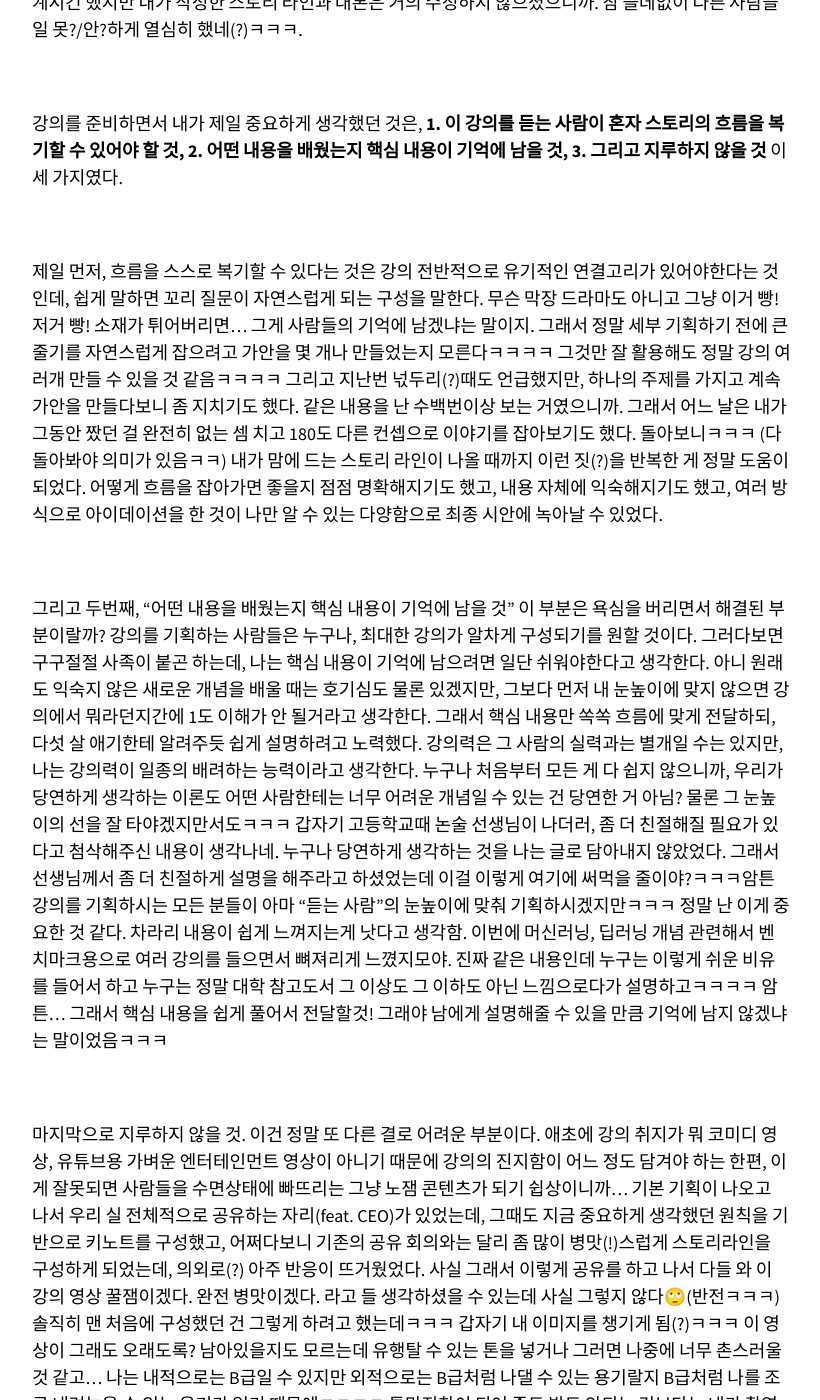
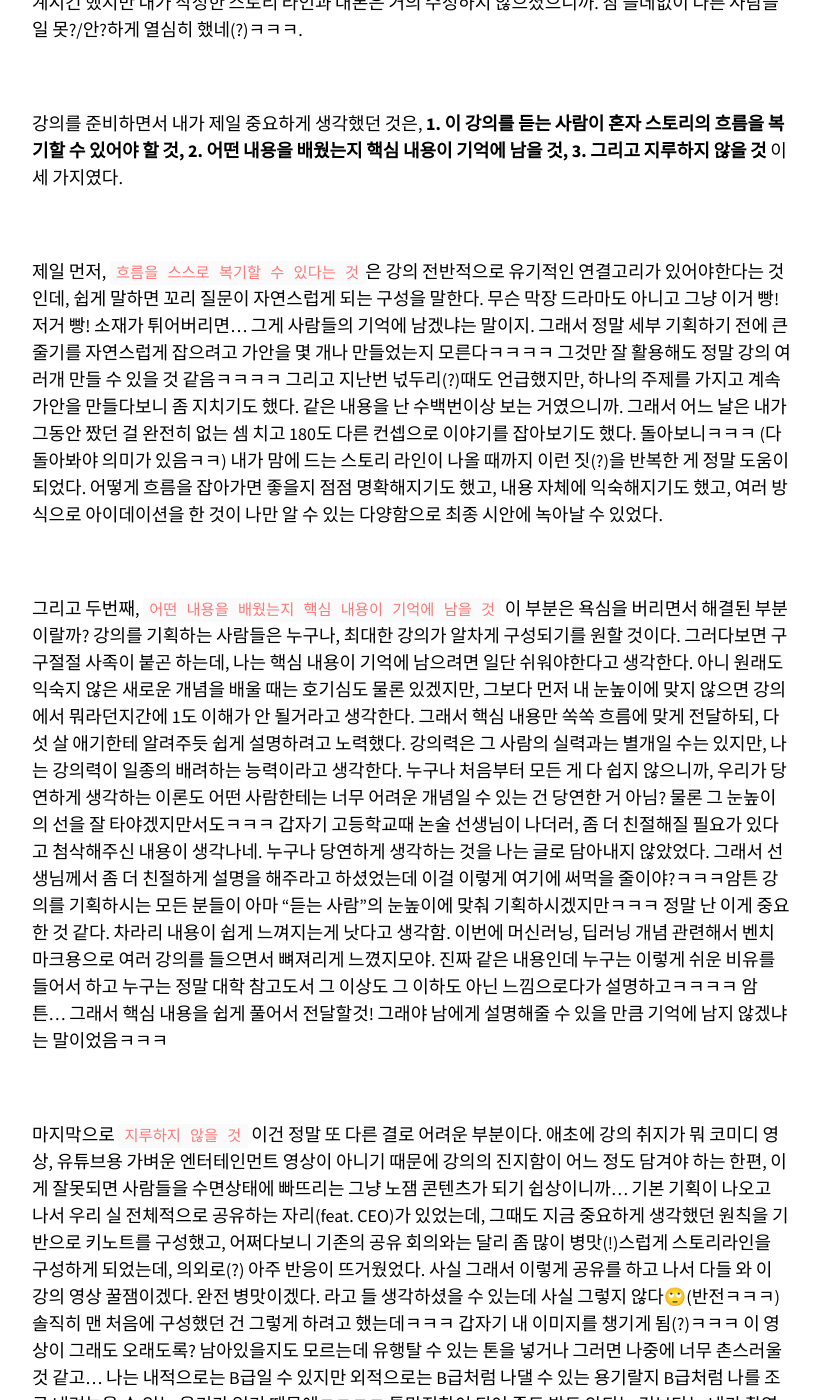
Before and after one commit to ssammykim/ssammykim.github.io, a Jekyll site: the page built from _posts/2020-07-29-how-was-your-July.md, in a window 1280 px wide and 1400 px high, scrolled down 1565 px. Shown: the whole window, without its empty margins (343-1163 px from the left). Built offline with Jekyll 4.4.1, drawn with Linux system fonts in a browser that asks for light colours; nearby versions of some CDN libraries; some web fonts are replaced; comment, search, counter and statistics services are not loaded; some of the changed text lies outside the part shown.

Commit message:
Update 2020-07-29-how-was-your-July.md

```diff
--- a/_posts/2020-07-29-how-was-your-July.md
+++ b/_posts/2020-07-29-how-was-your-July.md
@@ -36,15 +36,15 @@
 
 <br>
 
-제일 먼저, 흐름을 스스로 복기할 수 있다는 것은 강의 전반적으로 유기적인 연결고리가 있어야한다는 것인데, 쉽게 말하면 꼬리 질문이 자연스럽게 되는 구성을 말한다. 무슨 막장 드라마도 아니고 그냥 이거 빵! 저거 빵! 소재가 튀어버리면… 그게 사람들의 기억에 남겠냐는 말이지. 그래서 정말 세부 기획하기 전에 큰 줄기를 자연스럽게 잡으려고 가안을 몇 개나 만들었는지 모른다ㅋㅋㅋㅋ 그것만 잘 활용해도 정말 강의 여러개 만들 수 있을 것 같음ㅋㅋㅋㅋ 그리고 지난번 넋두리(?)때도 언급했지만, 하나의 주제를 가지고 계속 가안을 만들다보니 좀 지치기도 했다. 같은 내용을 난 수백번이상 보는 거였으니까. 그래서 어느 날은 내가 그동안 짰던 걸 완전히 없는 셈 치고 180도 다른 컨셉으로 이야기를 잡아보기도 했다. 돌아보니ㅋㅋㅋ (다 돌아봐야 의미가 있음ㅋㅋ) 내가 맘에 드는 스토리 라인이 나올 때까지 이런 짓(?)을 반복한 게 정말 도움이 되었다. 어떻게 흐름을 잡아가면 좋을지 점점 명확해지기도 했고, 내용 자체에 익숙해지기도 했고, 여러 방식으로 아이데이션을 한 것이 나만 알 수 있는 다양함으로 최종 시안에 녹아날 수 있었다.
+제일 먼저, `흐름을 스스로 복기할 수 있다는 것`은 강의 전반적으로 유기적인 연결고리가 있어야한다는 것인데, 쉽게 말하면 꼬리 질문이 자연스럽게 되는 구성을 말한다. 무슨 막장 드라마도 아니고 그냥 이거 빵! 저거 빵! 소재가 튀어버리면… 그게 사람들의 기억에 남겠냐는 말이지. 그래서 정말 세부 기획하기 전에 큰 줄기를 자연스럽게 잡으려고 가안을 몇 개나 만들었는지 모른다ㅋㅋㅋㅋ 그것만 잘 활용해도 정말 강의 여러개 만들 수 있을 것 같음ㅋㅋㅋㅋ 그리고 지난번 넋두리(?)때도 언급했지만, 하나의 주제를 가지고 계속 가안을 만들다보니 좀 지치기도 했다. 같은 내용을 난 수백번이상 보는 거였으니까. 그래서 어느 날은 내가 그동안 짰던 걸 완전히 없는 셈 치고 180도 다른 컨셉으로 이야기를 잡아보기도 했다. 돌아보니ㅋㅋㅋ (다 돌아봐야 의미가 있음ㅋㅋ) 내가 맘에 드는 스토리 라인이 나올 때까지 이런 짓(?)을 반복한 게 정말 도움이 되었다. 어떻게 흐름을 잡아가면 좋을지 점점 명확해지기도 했고, 내용 자체에 익숙해지기도 했고, 여러 방식으로 아이데이션을 한 것이 나만 알 수 있는 다양함으로 최종 시안에 녹아날 수 있었다.
 
 <br>
 
-그리고 두번째, “어떤 내용을 배웠는지 핵심 내용이 기억에 남을 것” 이 부분은 욕심을 버리면서 해결된 부분이랄까? 강의를 기획하는 사람들은 누구나, 최대한 강의가 알차게 구성되기를 원할 것이다. 그러다보면 구구절절 사족이 붙곤 하는데, 나는 핵심 내용이 기억에 남으려면 일단 쉬워야한다고 생각한다. 아니 원래도 익숙지 않은 새로운 개념을 배울 때는 호기심도 물론 있겠지만, 그보다 먼저 내 눈높이에 맞지 않으면 강의에서 뭐라던지간에 1도 이해가 안 될거라고 생각한다. 그래서 핵심 내용만 쏙쏙 흐름에 맞게 전달하되, 다섯 살 애기한테 알려주듯 쉽게 설명하려고 노력했다. 강의력은 그 사람의 실력과는 별개일 수는 있지만, 나는 강의력이 일종의 배려하는 능력이라고 생각한다. 누구나 처음부터 모든 게 다 쉽지 않으니까, 우리가 당연하게 생각하는 이론도 어떤 사람한테는 너무 어려운 개념일 수 있는 건 당연한 거 아님? 물론 그 눈높이의 선을 잘 타야겠지만서도ㅋㅋㅋ 갑자기 고등학교때 논술 선생님이 나더러, 좀 더 친절해질 필요가 있다고 첨삭해주신 내용이 생각나네. 누구나 당연하게 생각하는 것을 나는 글로 담아내지 않았었다. 그래서 선생님께서 좀 더 친절하게 설명을 해주라고 하셨었는데 이걸 이렇게 여기에 써먹을 줄이야?ㅋㅋㅋ암튼 강의를 기획하시는 모든 분들이 아마 “듣는 사람”의 눈높이에 맞춰 기획하시겠지만ㅋㅋㅋ 정말 난 이게 중요한 것 같다. 차라리 내용이 쉽게 느껴지는게 낫다고 생각함. 이번에 머신러닝, 딥러닝 개념 관련해서 벤치마크용으로 여러 강의를 들으면서 뼈져리게 느꼈지모야. 진짜 같은 내용인데 누구는 이렇게 쉬운 비유를 들어서 하고 누구는 정말 대학 참고도서 그 이상도 그 이하도 아닌 느낌으로다가 설명하고ㅋㅋㅋㅋ 암튼… 그래서 핵심 내용을 쉽게 풀어서 전달할것! 그래야 남에게 설명해줄 수 있을 만큼 기억에 남지 않겠냐는 말이었음ㅋㅋㅋ
+그리고 두번째, `어떤 내용을 배웠는지 핵심 내용이 기억에 남을 것` 이 부분은 욕심을 버리면서 해결된 부분이랄까? 강의를 기획하는 사람들은 누구나, 최대한 강의가 알차게 구성되기를 원할 것이다. 그러다보면 구구절절 사족이 붙곤 하는데, 나는 핵심 내용이 기억에 남으려면 일단 쉬워야한다고 생각한다. 아니 원래도 익숙지 않은 새로운 개념을 배울 때는 호기심도 물론 있겠지만, 그보다 먼저 내 눈높이에 맞지 않으면 강의에서 뭐라던지간에 1도 이해가 안 될거라고 생각한다. 그래서 핵심 내용만 쏙쏙 흐름에 맞게 전달하되, 다섯 살 애기한테 알려주듯 쉽게 설명하려고 노력했다. 강의력은 그 사람의 실력과는 별개일 수는 있지만, 나는 강의력이 일종의 배려하는 능력이라고 생각한다. 누구나 처음부터 모든 게 다 쉽지 않으니까, 우리가 당연하게 생각하는 이론도 어떤 사람한테는 너무 어려운 개념일 수 있는 건 당연한 거 아님? 물론 그 눈높이의 선을 잘 타야겠지만서도ㅋㅋㅋ 갑자기 고등학교때 논술 선생님이 나더러, 좀 더 친절해질 필요가 있다고 첨삭해주신 내용이 생각나네. 누구나 당연하게 생각하는 것을 나는 글로 담아내지 않았었다. 그래서 선생님께서 좀 더 친절하게 설명을 해주라고 하셨었는데 이걸 이렇게 여기에 써먹을 줄이야?ㅋㅋㅋ암튼 강의를 기획하시는 모든 분들이 아마 “듣는 사람”의 눈높이에 맞춰 기획하시겠지만ㅋㅋㅋ 정말 난 이게 중요한 것 같다. 차라리 내용이 쉽게 느껴지는게 낫다고 생각함. 이번에 머신러닝, 딥러닝 개념 관련해서 벤치마크용으로 여러 강의를 들으면서 뼈져리게 느꼈지모야. 진짜 같은 내용인데 누구는 이렇게 쉬운 비유를 들어서 하고 누구는 정말 대학 참고도서 그 이상도 그 이하도 아닌 느낌으로다가 설명하고ㅋㅋㅋㅋ 암튼… 그래서 핵심 내용을 쉽게 풀어서 전달할것! 그래야 남에게 설명해줄 수 있을 만큼 기억에 남지 않겠냐는 말이었음ㅋㅋㅋ
 
 <br>
 
-마지막으로 지루하지 않을 것. 이건 정말 또 다른 결로 어려운 부분이다. 애초에 강의 취지가 뭐 코미디 영상, 유튜브용 가벼운 엔터테인먼트 영상이 아니기 때문에 강의의 진지함이 어느 정도 담겨야 하는 한편, 이게 잘못되면 사람들을 수면상태에 빠뜨리는 그냥 노잼 콘텐츠가 되기 쉽상이니까... 기본 기획이 나오고 나서 우리 실 전체적으로 공유하는 자리(feat. CEO)가 있었는데, 그때도 지금 중요하게 생각했던 원칙을 기반으로 키노트를 구성했고, 어쩌다보니 기존의 공유 회의와는 달리 좀 많이 병맛(!)스럽게 스토리라인을 구성하게 되었는데, 의외로(?) 아주 반응이 뜨거웠었다. 사실 그래서 이렇게 공유를 하고 나서 다들 와 이 강의 영상 꿀잼이겠다. 완전 병맛이겠다. 라고 들 생각하셨을 수 있는데 사실 그렇지 않다🙄(반전ㅋㅋㅋ) 솔직히 맨 처음에 구성했던 건 그렇게 하려고 했는데ㅋㅋㅋ 갑자기 내 이미지를 챙기게 됨(?)ㅋㅋㅋ 이 영상이 그래도 오래도록? 남아있을지도 모르는데 유행탈 수 있는 톤을 넣거나 그러면 나중에 너무 촌스러울 것 같고... 나는 내적으로는 B급일 수 있지만 외적으로는 B급처럼 나댈 수 있는 용기랄지 B급처럼 나를 조금 내려놓을 수 있는 용기가 없기 때문에ㅋㅋㅋㅋ 톤망진창이 되어 죽도 밥도 안되는 것보다는 내가 촬영으로 담아낼 수 있는 톤으로 맞추고, 세련미도 몇 스푼 넣어서, 나중에 봐도 괜찮을 영상을 만들자! 생각했다. 그러다보니 맨 처음 구상했던 것 보다는 피식피식 웃는 포인트가 많이 줄어들긴 했지만 이미 요정 컨셉만으로도 너무 수치풀하여...ㅋㅋ 암튼 소소한 재미는 보장, 그렇다고 너무 웃기기만 한 강의는 아닌!?ㅋㅋ 그런 강의.
+마지막으로 `지루하지 않을 것` 이건 정말 또 다른 결로 어려운 부분이다. 애초에 강의 취지가 뭐 코미디 영상, 유튜브용 가벼운 엔터테인먼트 영상이 아니기 때문에 강의의 진지함이 어느 정도 담겨야 하는 한편, 이게 잘못되면 사람들을 수면상태에 빠뜨리는 그냥 노잼 콘텐츠가 되기 쉽상이니까... 기본 기획이 나오고 나서 우리 실 전체적으로 공유하는 자리(feat. CEO)가 있었는데, 그때도 지금 중요하게 생각했던 원칙을 기반으로 키노트를 구성했고, 어쩌다보니 기존의 공유 회의와는 달리 좀 많이 병맛(!)스럽게 스토리라인을 구성하게 되었는데, 의외로(?) 아주 반응이 뜨거웠었다. 사실 그래서 이렇게 공유를 하고 나서 다들 와 이 강의 영상 꿀잼이겠다. 완전 병맛이겠다. 라고 들 생각하셨을 수 있는데 사실 그렇지 않다🙄(반전ㅋㅋㅋ) 솔직히 맨 처음에 구성했던 건 그렇게 하려고 했는데ㅋㅋㅋ 갑자기 내 이미지를 챙기게 됨(?)ㅋㅋㅋ 이 영상이 그래도 오래도록? 남아있을지도 모르는데 유행탈 수 있는 톤을 넣거나 그러면 나중에 너무 촌스러울 것 같고... 나는 내적으로는 B급일 수 있지만 외적으로는 B급처럼 나댈 수 있는 용기랄지 B급처럼 나를 조금 내려놓을 수 있는 용기가 없기 때문에ㅋㅋㅋㅋ 톤망진창이 되어 죽도 밥도 안되는 것보다는 내가 촬영으로 담아낼 수 있는 톤으로 맞추고, 세련미도 몇 스푼 넣어서, 나중에 봐도 괜찮을 영상을 만들자! 생각했다. 그러다보니 맨 처음 구상했던 것 보다는 피식피식 웃는 포인트가 많이 줄어들긴 했지만 이미 요정 컨셉만으로도 너무 수치풀하여...ㅋㅋ 암튼 소소한 재미는 보장, 그렇다고 너무 웃기기만 한 강의는 아닌!?ㅋㅋ 그런 강의.
 
 <br>
 
```
